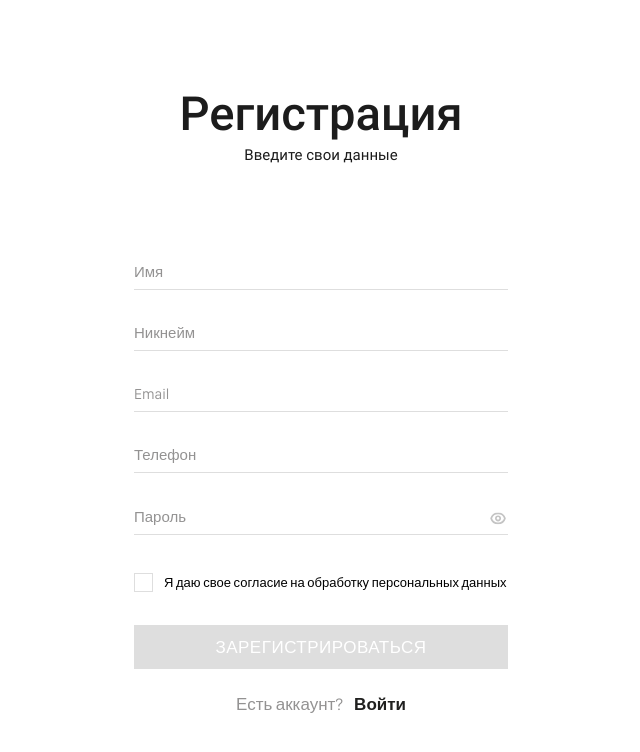
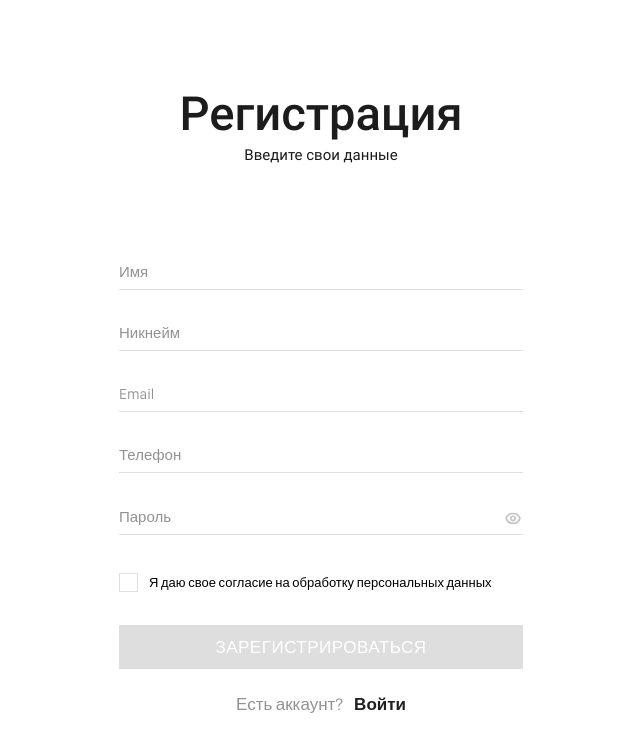
Before and after one commit to alte0/r-sv, a React app: page /sing-up in a window 1280 px wide. Shown: the top 752 px of the page, without its empty margins (319-959 px from the left). Built offline with nearby package versions, Linux system fonts and the light colour scheme; a web font is replaced by a local one.

Commit message:
animate pages

```diff
--- a/package.json
+++ b/package.json
@@ -54,6 +54,7 @@
     "react-dom": "^16.13.1",
     "react-input-mask": "^3.0.0-alpha.2",
     "react-router-dom": "^5.2.0",
+    "react-transition-group": "^4.4.1",
     "resolve": "1.15.0",
     "resolve-url-loader": "3.1.1",
     "sass-loader": "8.0.2",
--- a/src/App.js
+++ b/src/App.js
@@ -1,41 +1,51 @@
-import React, { Component } from 'react';
-import { BrowserRouter as Router, Route, Switch } from "react-router-dom";
+import React from 'react';
+import { BrowserRouter as Router, Route } from "react-router-dom";
+import { CSSTransition } from 'react-transition-group';
 import { PageSingUp } from './pages/sing-up';
 import { PageSingIn } from './pages/sing-in';
 
 import "normalize.css";
 import './App.scss';
 
-class App extends Component {
-  constructor(props) {
-    super(props);
-
-    this.initialState = {
-      isAuth: false
-    }
-
-    this.state = this.initialState;
-  }
-
-  render() {
+const App = () => {
 return (
     <div className={"app-container"}>
       <Router>
-            <Switch>
           <Route
               exact
               path="/">
+            {({ match }) => (
+                <CSSTransition
+                    in={match != null}
+                    timeout={300}
+                    classNames="animate"
+                    unmountOnExit
+                >
+                  <div className="animate">
                     <PageSingIn/>
+                  </div>
+                </CSSTransition>
+            )}
           </Route>
           <Route
+              exact
               path="/sing-up">
+              {({ match }) => (
+                  <CSSTransition
+                      in={match != null}
+                      timeout={300}
+                      classNames="animate"
+                      unmountOnExit
+                  >
+                    <div className="animate">
                       <PageSingUp/>
+                    </div>
+                  </CSSTransition>
+              )}
           </Route>
-            </Switch>
       </Router>
     </div>
   )
 }
-}
 
 export default App;
--- a/src/App.scss
+++ b/src/App.scss
@@ -8,4 +8,5 @@
   margin-left: auto;
   margin-right: auto;
   min-height: 100vh;
+  position: relative;
 }
--- a/src/index.js
+++ b/src/index.js
@@ -6,6 +6,7 @@ import './index.scss';
 import './scss/title.scss';
 import './scss/btn.scss';
 import './scss/eye.scss';
+import './scss/animate.scss';
 import App from './App';
 import * as serviceWorker from './serviceWorker';
 
--- a/src/pages/sing-in.js
+++ b/src/pages/sing-in.js
@@ -3,10 +3,10 @@ import FormSingIn from '../components/forms/sing-in';
 
 export const PageSingIn = () => {
     return (
-        <div>
+        <>
             <h1 className={"title"}>Вход</h1>
             <p className={"title__desc"}>Введите свои данные</p>
             <FormSingIn/>
-        </div>
+        </>
     )
 }
--- a/src/pages/sing-up.js
+++ b/src/pages/sing-up.js
@@ -3,10 +3,10 @@ import FormSingUp from '../components/forms/sing-up';
 
 export const PageSingUp = () => {
     return (
-        <div>
+        <>
             <h1 className={"title"}>Регистрация</h1>
             <p className={"title__desc"}>Введите свои данные</p>
             <FormSingUp/>
-        </div>
+        </>
     )
 }
--- /dev/null
+++ b/src/scss/animate.scss
@@ -0,0 +1,27 @@
+.animate {
+  position: absolute;
+  left: 0;
+  right: 0;
+
+  &-enter {
+    opacity: 0;
+    transform: scale(1.1);
+  }
+
+  &-enter-active {
+    opacity: 1;
+    transform: scale(1);
+    transition: opacity 300ms, transform 300ms;
+  }
+
+  &-exit {
+    opacity: 1;
+    transform: scale(1);
+  }
+
+  &-exit-active {
+    opacity: 0;
+    transform: scale(0.9);
+    transition: opacity 300ms, transform 300ms;
+  }
+}
```
Also changed, not shown: 1 other file (tests, documents, lock files or other folders). Lines whose indentation alone changed are shown as unchanged.
